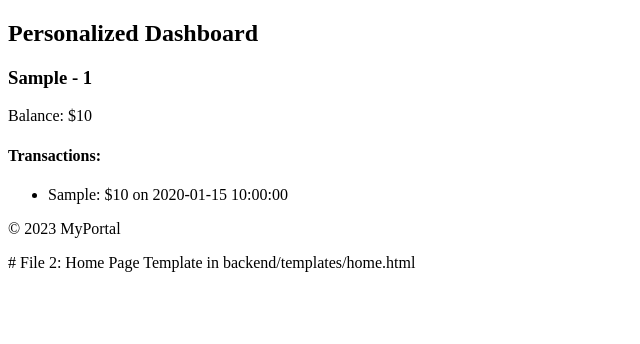
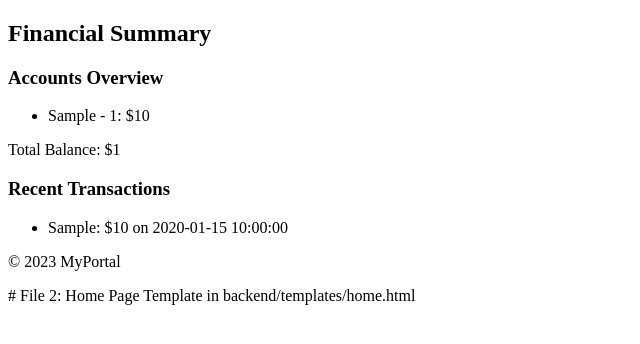
Before and after one commit to Pardhu-Guttula/BankingUsecase, a Python web app: template backend/templates/dashboard.html in a window 1280 px wide. Shown: the part 213-557 px from the top of the page, without its empty margins (0-640 px from the left). Run offline with Jinja, Linux system fonts and the light colour scheme; the template is opened without the code that fills it: most values are stand-ins (such as "Sample title", 1, 10 or a date in 2020).

Commit message:
commited by n8n

```diff
--- a/backend/templates/dashboard.html
+++ b/backend/templates/dashboard.html
@@ -5,18 +5,22 @@
 {% block title %}Dashboard{% endblock %}
 
 {% block content %}
-<h2>Personalized Dashboard</h2>
-{% for account_data in accounts %}
-    <h3>{{ account_data.account.account_type }} - {{ account_data.account.account_number }}</h3>
-    <p>Balance: ${{ account_data.account.balance }}</p>
-    <h4>Transactions:</h4>
-    <ul>
-        {% for transaction in account_data.transactions %}
-        <li>{{ transaction.transaction_type }}: ${{ transaction.amount }} on {{ transaction.transaction_date }}</li>
-        {% endfor %}
-    </ul>
-{% endfor %}
+<h2>Financial Summary</h2>
+<h3>Accounts Overview</h3>
+<ul>
+    {% for account in summary.accounts %}
+    <li>{{ account.account_type }} - {{ account.account_number }}: ${{ account.balance }}</li>
+    {% endfor %}
+</ul>
+<p>Total Balance: ${{ summary.total_balance }}</p>
+
+<h3>Recent Transactions</h3>
+<ul>
+    {% for transaction in summary.transactions %}
+    <li>{{ transaction.transaction_type }}: ${{ transaction.amount }} on {{ transaction.transaction_date }}</li>
+    {% endfor %}
+</ul>
 {% endblock %}
 
 
-# File 9: Update Main App to Register Dashboard Controller in app.py
+# File 4: Update Main App to Register Dashboard Controller in app.py
```
